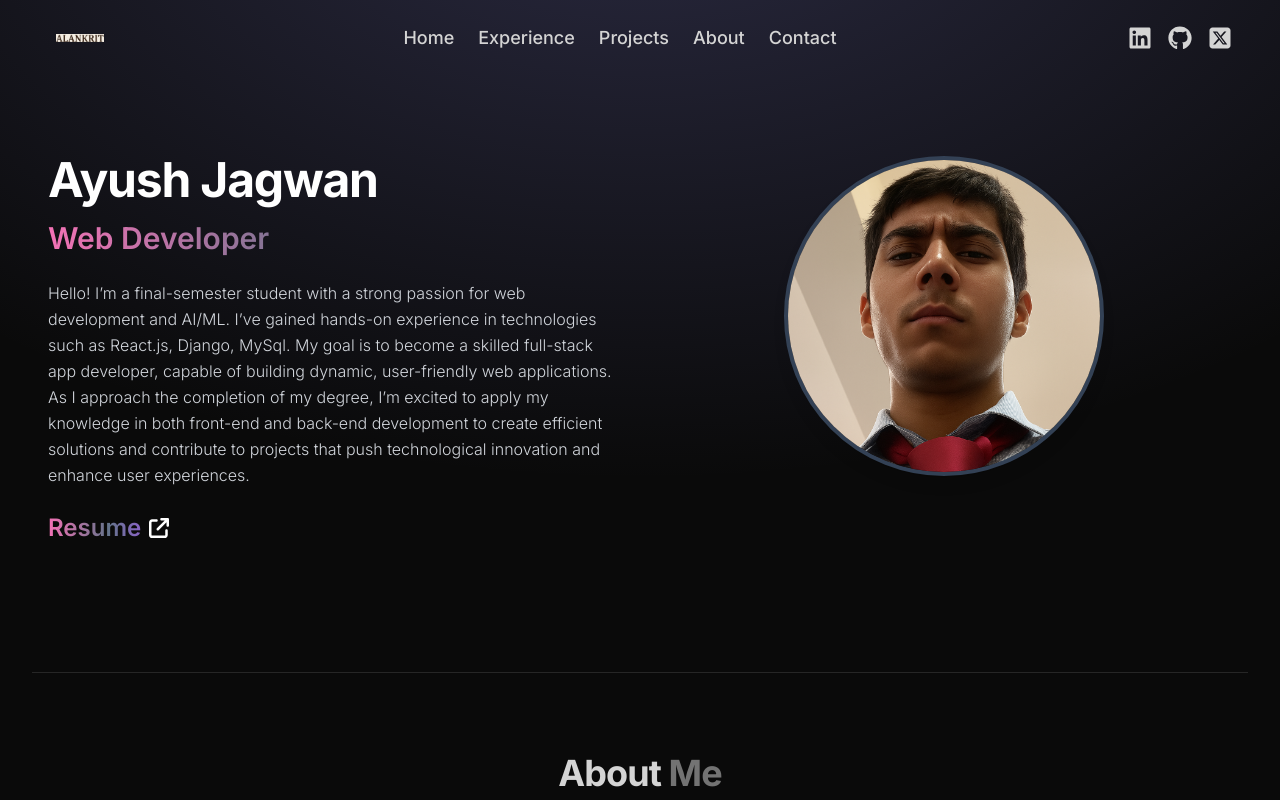
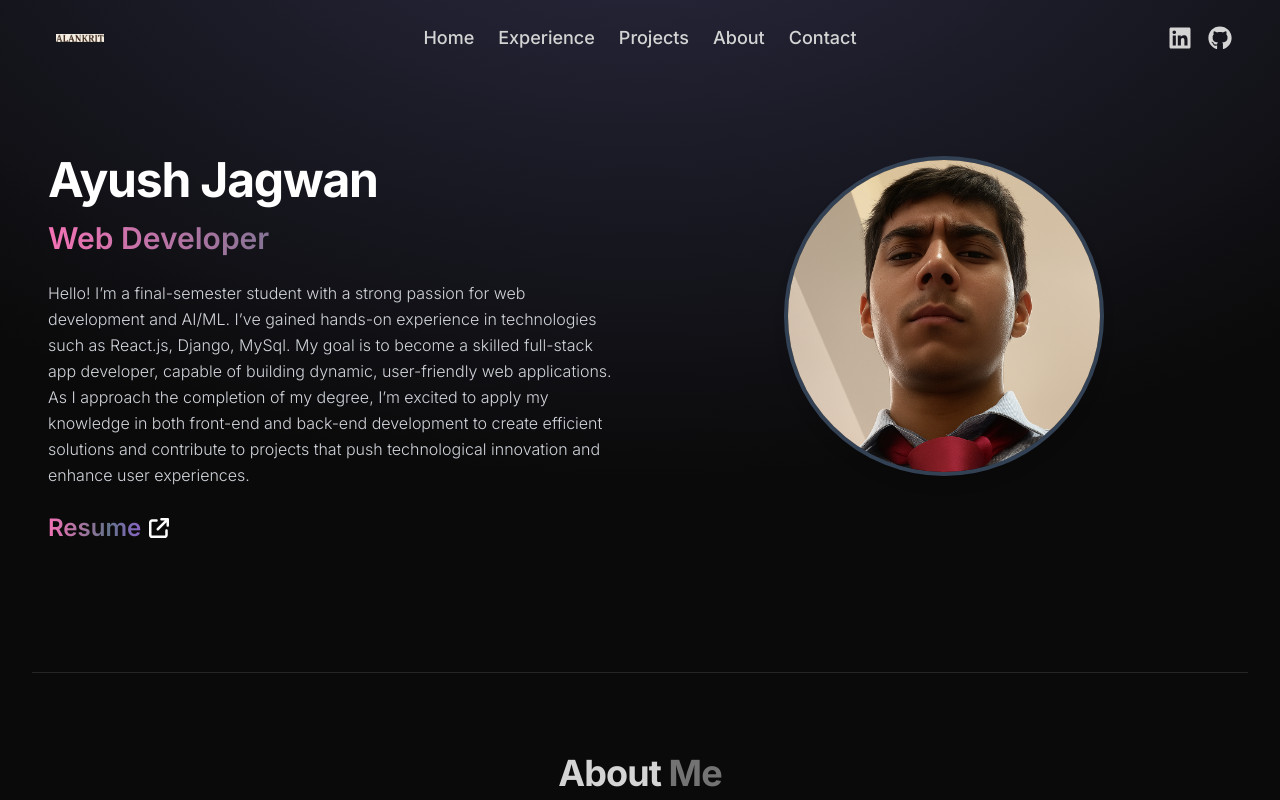
Before and after one commit to alankritdabral/Portfolio, a React (Vite) app: page / in a window 1280 px wide. Shown: the top 800 px of the page. Built offline with nearby package versions, Linux system fonts and the light colour scheme.

Commit message:
Update Navbar.jsx

```diff
--- a/src/components/Navbar.jsx
+++ b/src/components/Navbar.jsx
@@ -18,7 +18,6 @@ const Navbar = () => {
       <div className="hidden md:flex items-center gap-4 text-2xl">
         <a href="https://www.linkedin.com/in/alankrit-dabral-35265222a/" target="_blank" rel="noopener noreferrer"><FaLinkedin /></a>
         <a href="https://github.com/alankritdabral" target="_blank" rel="noopener noreferrer"><FaGithub /></a>
-        <a href="https://x.com/ayushjagwan6" target="_blank" rel="noopener noreferrer"><FaSquareXTwitter /></a>
 
       </div>
     </nav>
```
